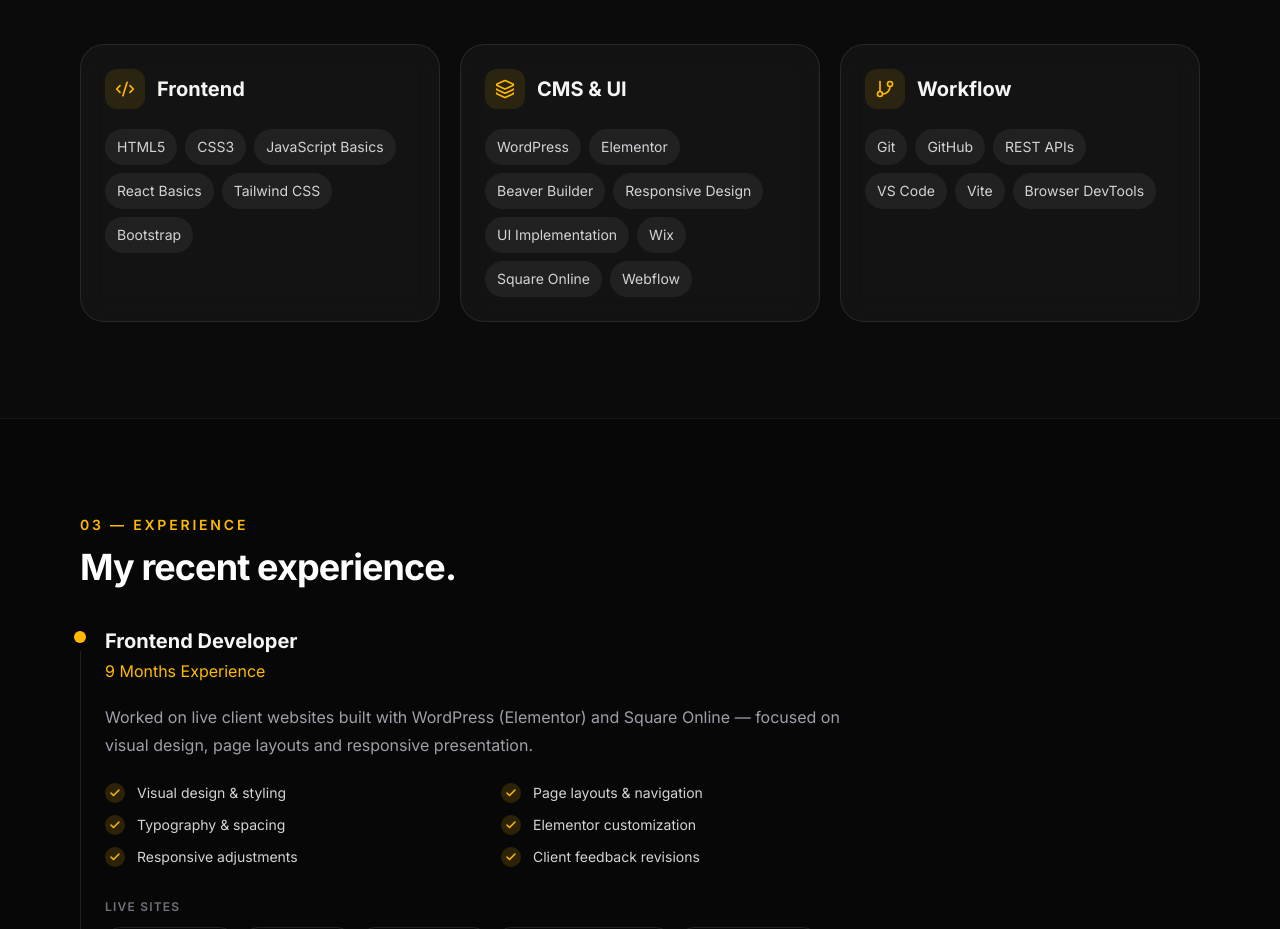
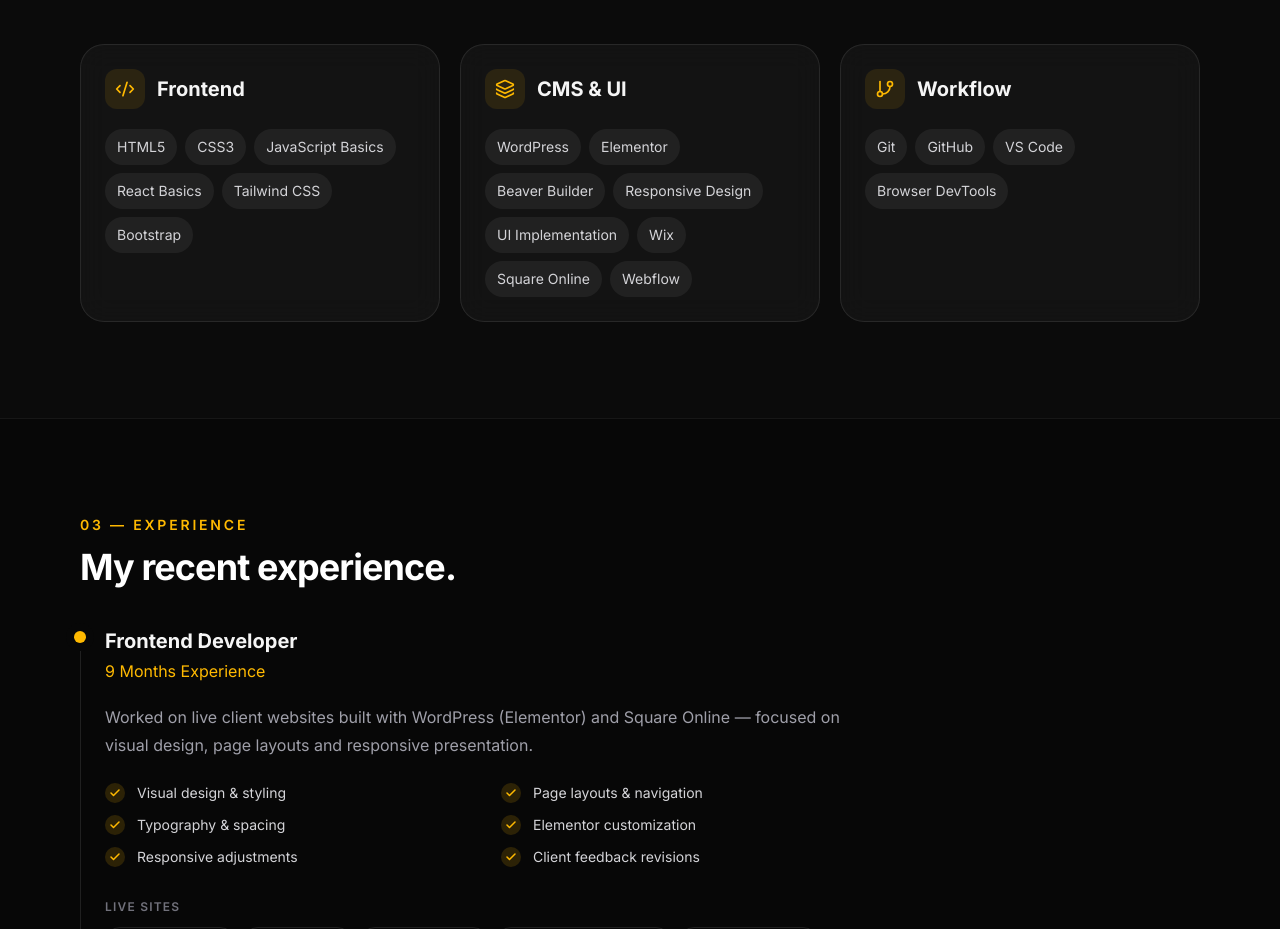
Before and after one commit to Babita-Dhiman/Portfolio, a React (Vite) app: page / in a window 1280 px wide. Shown: the part 1649-2578 px from the top of the page. Built offline with nearby package versions, Linux system fonts and the light colour scheme.

Commit message:
Remove REST APIs and Vite from Workflow skills

```diff
--- a/src/components/Skills.jsx
+++ b/src/components/Skills.jsx
@@ -5,7 +5,7 @@ import SectionHeading from "./SectionHeading";
 const groups = [
   { title: "Frontend", icon: Code2, items: ["HTML5", "CSS3", "JavaScript Basics", "React Basics", "Tailwind CSS", "Bootstrap"] },
   { title: "CMS & UI", icon: Layers, items: ["WordPress", "Elementor", "Beaver Builder", "Responsive Design", "UI Implementation", "Wix", "Square Online", "Webflow"] },
-  { title: "Workflow", icon: GitBranch, items: ["Git", "GitHub", "REST APIs", "VS Code", "Vite", "Browser DevTools"] },
+  { title: "Workflow", icon: GitBranch, items: ["Git", "GitHub", "VS Code", "Browser DevTools"] },
 ];
 
 export default function Skills() {
```
